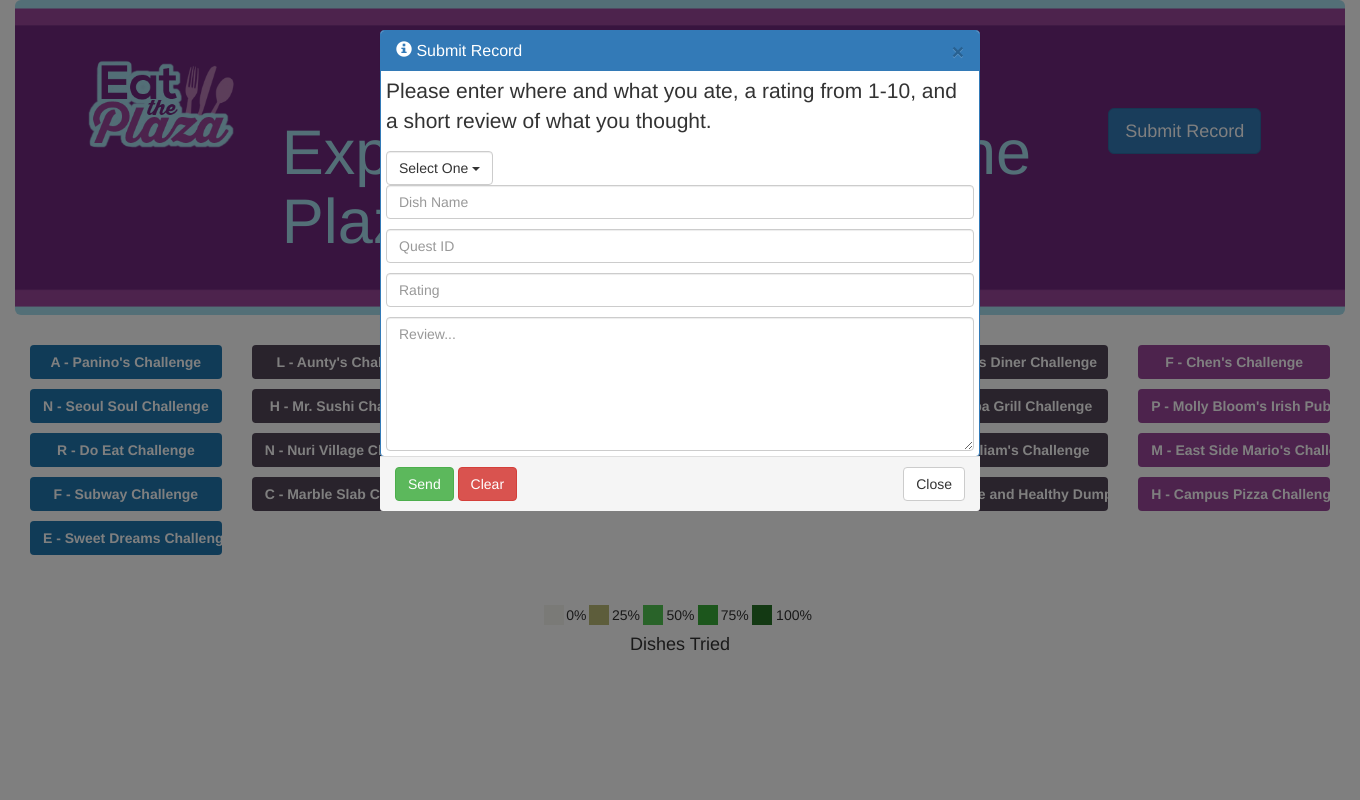
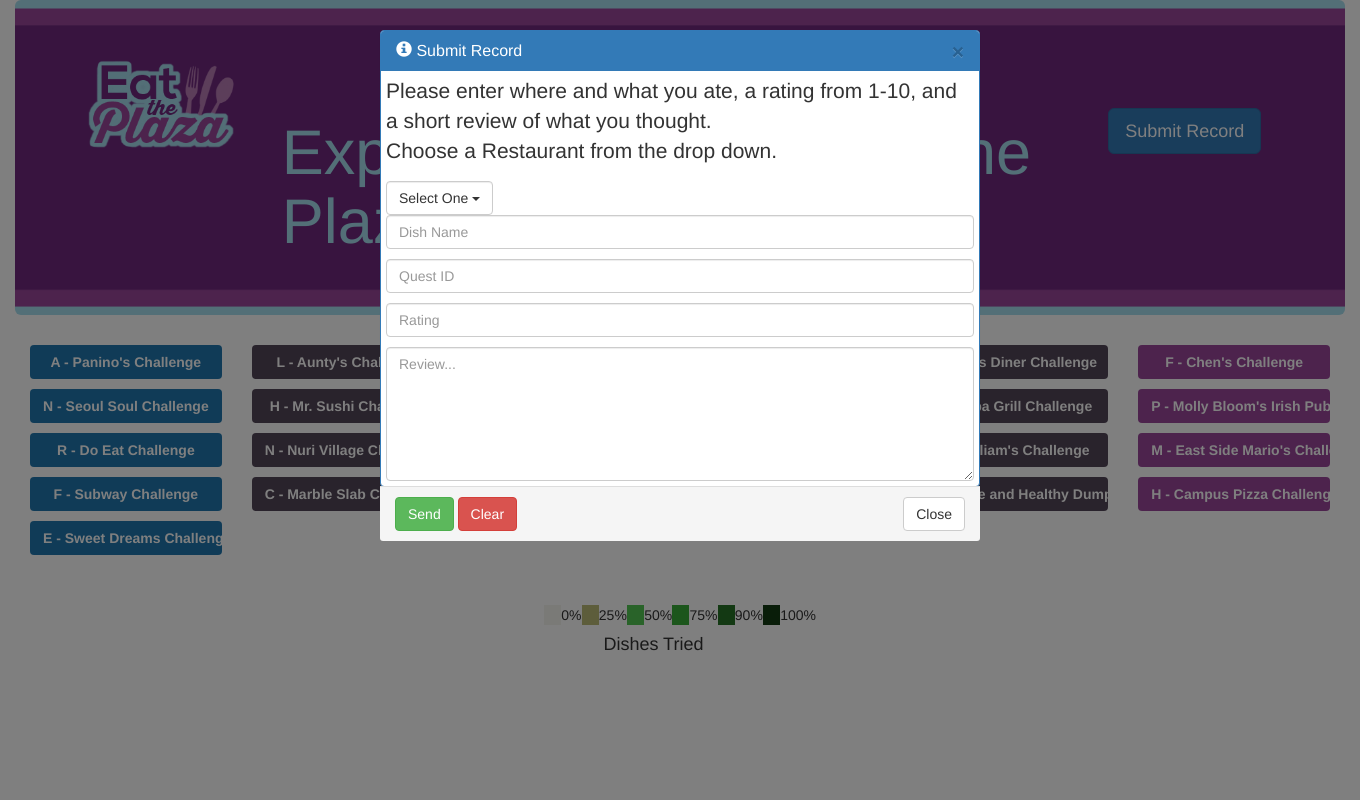
Before and after one commit to mattpk/uwplaza, a PHP site: page / in a window 1360 px wide, after a click on "Submit Record"; the page is wider, and only the part inside the window is pictured. Run offline with PHP 8.4, Linux system fonts and the light colour scheme; data that the repository does not hold is empty.

Commit message:
Changed Colours

```diff
--- a/index.php
+++ b/index.php
@@ -42,7 +42,8 @@
                     <div class="modal-body" style="padding: 5px;">
                     	<div class="row">
                     		<div class="col-lg-12 col-md-12 col-sm-12">
-                                <p>Please enter where and what you ate, a rating from 1-10, and a short review of what you thought.</p>
+                                <p>Please enter where and what you ate, a rating from 1-10, and a short review of what you thought.<br>
+                                Choose a Restaurant from the drop down.</p>
                                 <div class="btn-group btn-input clearfix">
     						      <button type="button" class="btn btn-default dropdown-toggle form-control" data-toggle="dropdown">
     						          <span data-bind="label">Select One</span> <span class="caret"></span>
@@ -238,7 +239,8 @@
 <td bgcolor="#bbbb77" width="20px" ></td><td>25%   </td>
 <td bgcolor="#53c653" width="20px"></td><td>50%   </td>
 <td bgcolor="#39ac39" width="20px"></td><td>75%   </td>
-<td bgcolor="#267326" width="20px"></td><td>100% </td>
+<td bgcolor="#267326" width="20px"></td><td>90%   </td>
+<td bgcolor="#133a13" width="20px"></td><td>100% </td>
 </tr><tr><td colspan="10"><center><h4>Dishes Tried</h4></center></td></tr></table>
 </center>
 
```
